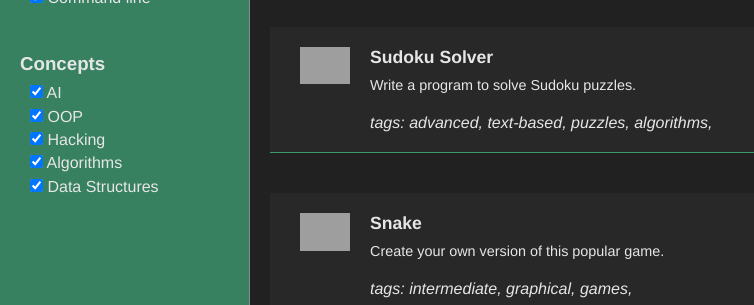
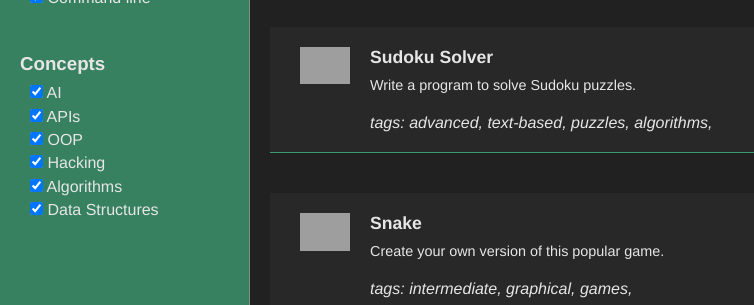
Before and after one commit to pruszel/coding-ideas, a Jekyll site: the page built from web/index.html, in a window 1280 px wide, cut to the strip 631-936 px from the top of the page. Shown: the whole strip, without its empty margins (0-754 px from the left). Built offline with Jekyll 4.4.1, drawn with Linux system fonts in a browser that asks for light colours; grey boxes are pictures that could not be loaded.

Commit message:
added filter for API ideas

```diff
--- a/web/_includes/sidebar.html
+++ b/web/_includes/sidebar.html
@@ -35,6 +35,7 @@
         <h3 class='sidebar__filter-title'>Concepts</h3>
         <ul class='input-group'>
             <li class='sidebar__filter-item'><label for='ai'><input id='ai' class='js_filter' name='ai' type='checkbox' checked /> AI</label></li>
+            <li class='sidebar__filter-item'><label for='api'><input id='api' class='js_filter' name='api' type='checkbox' checked /> APIs</label></li>
             <li class='sidebar__filter-item'><label for='oop'><input id='oop' class='js_filter' name='oop' type='checkbox' checked /> OOP</label></li>
             <li class='sidebar__filter-item'><label for='hacking'><input id='hacking' class='js_filter' name='hacking' type='checkbox' checked /> Hacking</label></li>
             <li class='sidebar__filter-item'><label for='algorithms'><input id='algorithms' class='js_filter' name='algorithms' type='checkbox' checked /> Algorithms</label></li>
```
